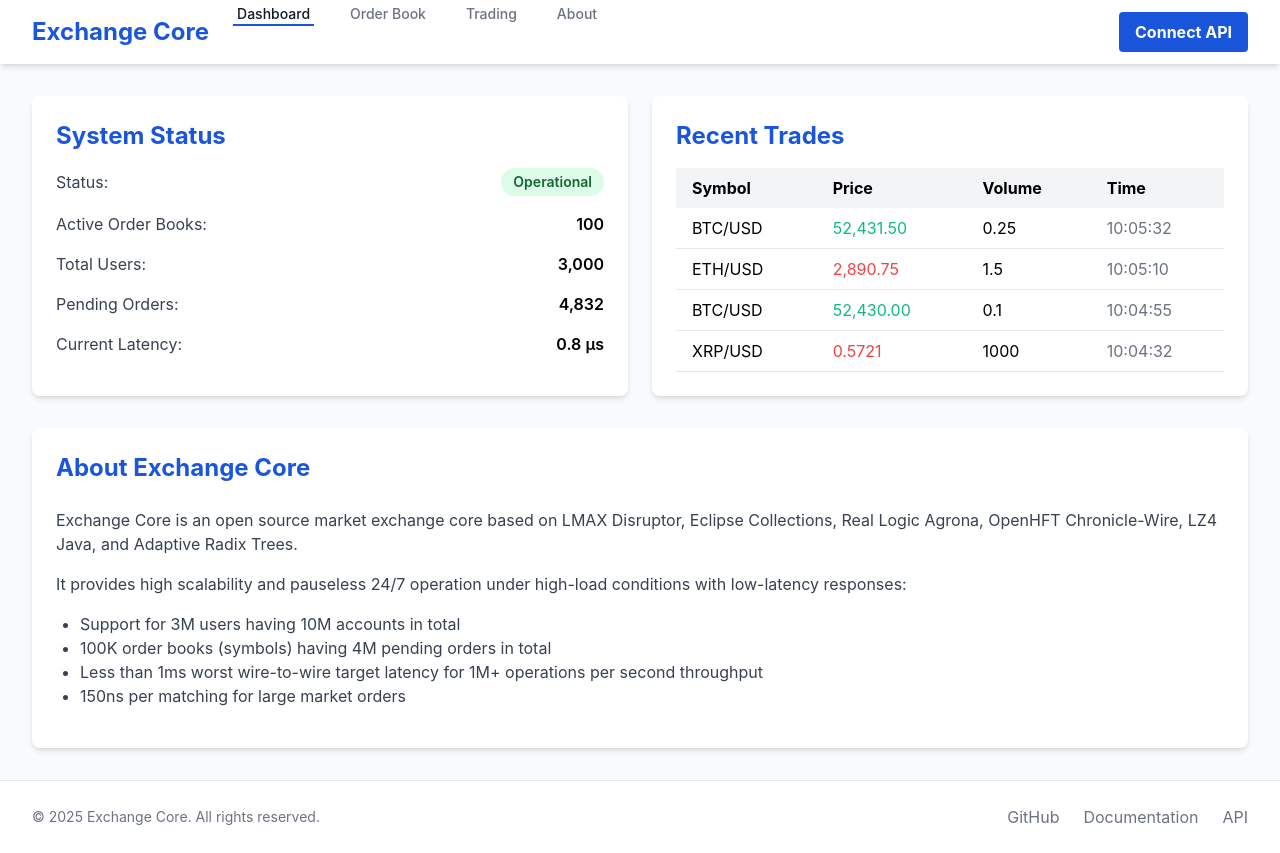
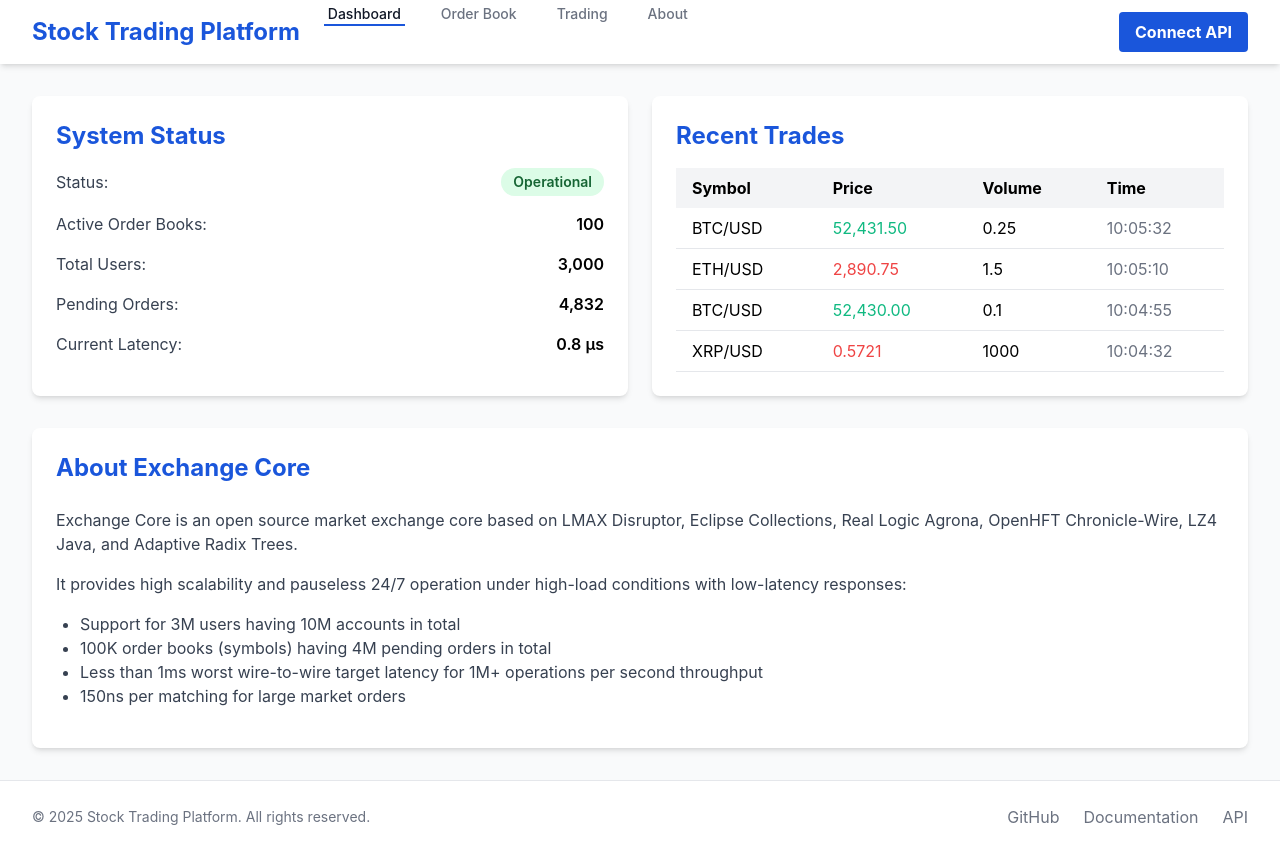
Before and after one commit to gauravitar19/stock_trading, a Next.js app: page / in a window 1280 px wide. Built offline with nearby package versions, Linux system fonts and the light colour scheme.

Commit message:
Rename project from Exchange Core to Stock Trading Platform

```diff
--- a/components/Layout.js
+++ b/components/Layout.js
@@ -3,7 +3,7 @@
 import { useRouter } from 'next/router';
 import { useState } from 'react';
 
-export default function Layout({ children, title = 'Exchange Core' }) {
+export default function Layout({ children, title = 'Stock Trading Platform' }) {
   const router = useRouter();
   const [isConnected, setIsConnected] = useState(false);
   const [showModal, setShowModal] = useState(false);
@@ -37,7 +37,7 @@
     <div className="min-h-screen bg-gray-50">
       <Head>
         <title>{title}</title>
-        <meta name="description" content="Exchange Core - High-performance matching engine" />
+        <meta name="description" content="Stock Trading Platform - High-performance matching engine" />
         <link rel="icon" href="/favicon.ico" />
       </Head>
 
@@ -47,7 +47,7 @@
             <div className="flex">
               <div className="flex-shrink-0 flex items-center">
                 <Link href="/">
-                  <span className="text-2xl font-bold text-exchange-blue cursor-pointer">Exchange Core</span>
+                  <span className="text-2xl font-bold text-exchange-blue cursor-pointer">Stock Trading Platform</span>
                 </Link>
               </div>
               <div className="hidden sm:ml-6 sm:flex sm:space-x-8">
@@ -188,7 +188,7 @@
           <div className="flex flex-col md:flex-row justify-between items-center">
             <div className="mb-4 md:mb-0">
               <p className="text-gray-500 text-sm">
-                &copy; {new Date().getFullYear()} Exchange Core. All rights reserved.
+                &copy; {new Date().getFullYear()} Stock Trading Platform. All rights reserved.
               </p>
             </div>
             <div className="flex space-x-6">
--- a/package.json
+++ b/package.json
@@ -1,5 +1,5 @@
 {
-  "name": "exchange-core-ui",
+  "name": "stock-trading-platform-ui",
   "version": "0.1.0",
   "private": true,
   "scripts": {
--- a/pages/about.js
+++ b/pages/about.js
@@ -2,14 +2,14 @@
 
 export default function About() {
   return (
-    <Layout title="Exchange Core - About">
+    <Layout title="Stock Trading Platform - About">
       <div className="max-w-4xl mx-auto">
-        <h1 className="text-3xl font-bold text-exchange-blue mb-6">About Exchange Core</h1>
+        <h1 className="text-3xl font-bold text-exchange-blue mb-6">About Stock Trading Platform</h1>
 
         <div className="bg-white rounded-lg shadow-md p-6 mb-8">
           <h2 className="text-2xl font-bold mb-4 text-exchange-blue">Overview</h2>
           <p className="text-gray-700 mb-4">
-            Exchange Core is an open source market exchange core based on LMAX Disruptor, Eclipse Collections,
+            Stock Trading Platform is an open source market exchange core based on LMAX Disruptor, Eclipse Collections,
             Real Logic Agrona, OpenHFT Chronicle-Wire, LZ4 Java, and Adaptive Radix Trees.
           </p>
 
@@ -32,7 +32,7 @@
         <div className="bg-white rounded-lg shadow-md p-6 mb-8">
           <h2 className="text-2xl font-bold mb-4 text-exchange-blue">Performance</h2>
           <p className="text-gray-700 mb-4">
-            Exchange Core is optimized for high-throughput and low-latency operations:
+            Stock Trading Platform is optimized for high-throughput and low-latency operations:
           </p>
 
           <ul className="list-disc pl-6 text-gray-700 mb-6">
@@ -70,12 +70,12 @@
         <div className="bg-white rounded-lg shadow-md p-6">
           <h2 className="text-2xl font-bold mb-4 text-exchange-blue">Frontend Demo</h2>
           <p className="text-gray-700 mb-4">
-            This web interface provides a visual demonstration of the Exchange Core capabilities. In a real implementation,
-            this frontend would connect to a Java-based Exchange Core backend running elsewhere.
+            This web interface provides a visual demonstration of the Stock Trading Platform capabilities. In a real implementation,
+            this frontend would connect to a Java-based Stock Trading Platform backend running elsewhere.
           </p>
 
           <p className="text-gray-700">
-            The frontend is built with Next.js and deployed on Vercel, while the full Exchange Core codebase is
+            The frontend is built with Next.js and deployed on Vercel, while the full Stock Trading Platform codebase is
             available at <a href="https://github.com/gauravitar19/stock_trading" className="text-exchange-blue hover:underline">
               https://github.com/gauravitar19/stock_trading
             </a>.
--- a/pages/index.js
+++ b/pages/index.js
@@ -2,7 +2,7 @@
 
 export default function Home() {
   return (
-    <Layout title="Exchange Core - Dashboard">
+    <Layout title="Stock Trading Platform - Dashboard">
       <div className="grid grid-cols-1 md:grid-cols-2 gap-6">
         <div className="bg-white p-6 rounded-lg shadow-md">
           <h2 className="text-2xl font-bold mb-4 text-exchange-blue">System Status</h2>
--- a/pages/order-book.js
+++ b/pages/order-book.js
@@ -44,7 +44,7 @@
   const currentOrderBook = orderBookData[selectedSymbol];
 
   return (
-    <Layout title={`Exchange Core - ${selectedSymbol} Order Book`}>
+    <Layout title={`Stock Trading Platform - ${selectedSymbol} Order Book`}>
       <div className="flex justify-between items-center mb-6">
         <h1 className="text-3xl font-bold text-exchange-blue">{selectedSymbol} Order Book</h1>
         <div className="flex items-center space-x-2">
--- a/pages/trading.js
+++ b/pages/trading.js
@@ -21,7 +21,7 @@
   };
 
   return (
-    <Layout title="Exchange Core - Trading">
+    <Layout title="Stock Trading Platform - Trading">
       <div className="grid grid-cols-1 md:grid-cols-3 gap-8">
         <div className="md:col-span-2">
           <div className="bg-white rounded-lg shadow-md p-6">
@@ -173,11 +173,11 @@
       <div className="mt-8 bg-white p-6 rounded-lg shadow-md">
         <h2 className="text-2xl font-bold mb-4 text-exchange-blue">How Trading Works</h2>
         <p className="text-gray-700 mb-4">
-          In a real implementation, the trading interface would connect to your Exchange Core backend through APIs.
-          The Java-based Exchange Core system would handle the actual order matching, risk management, and settlement.
+          In a real implementation, the trading interface would connect to your Stock Trading Platform backend through APIs.
+          The Java-based Stock Trading Platform system would handle the actual order matching, risk management, and settlement.
         </p>
         <p className="text-gray-700">
-          Exchange Core supports different order types including Immediate-or-Cancel (IOC), Good-till-Cancel (GTC),
+          Stock Trading Platform supports different order types including Immediate-or-Cancel (IOC), Good-till-Cancel (GTC),
           and Fill-or-Kill Budget (FOK-B) with extremely low latency processing.
         </p>
       </div>
```
Also changed, not shown: 1 other file (tests, documents, lock files or other folders).
